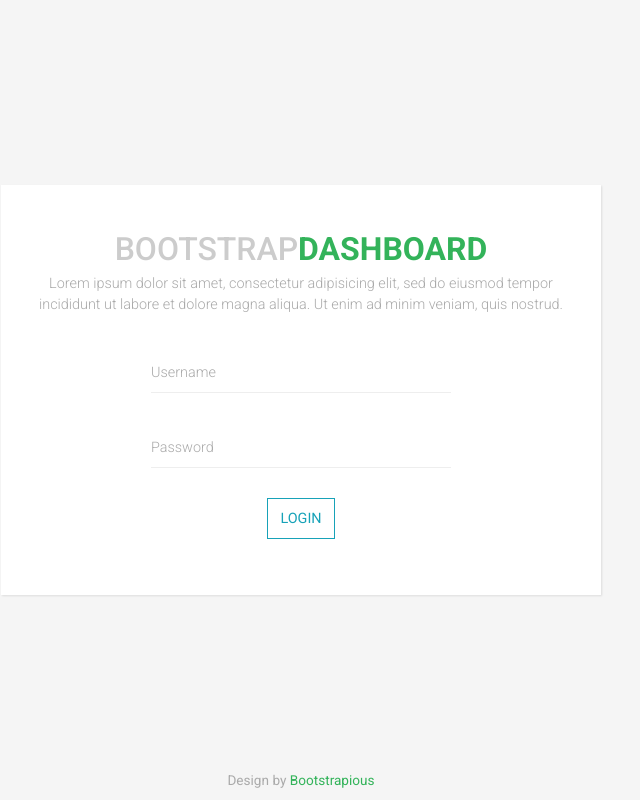
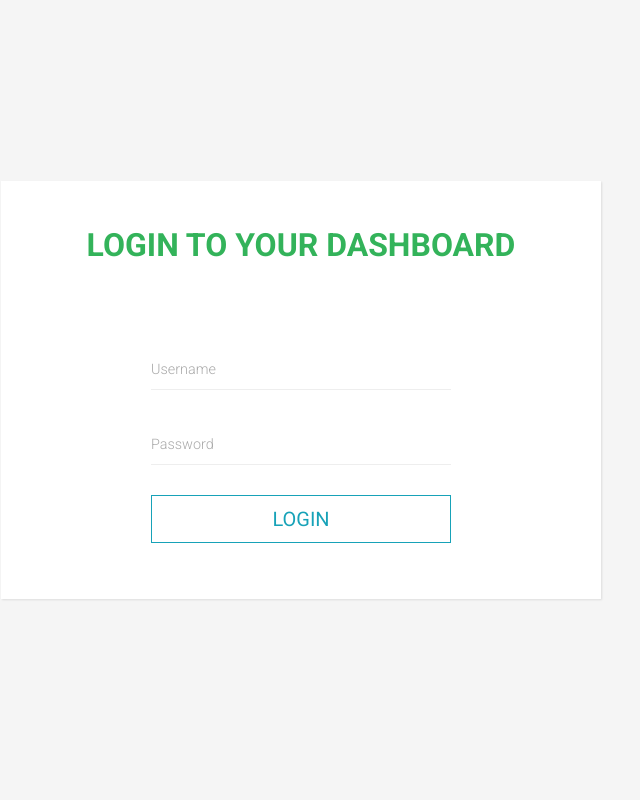
Before and after one commit to dangtuanhuy/PTPMTN, a PHP site: page /login.php in a window 1280 px wide. Shown: the whole page, without its empty margins (339-979 px from the left). Run offline with PHP 8.4, Linux system fonts and the light colour scheme.

Commit message:
Edit login page

```diff
--- a/css/custom.css
+++ b/css/custom.css
@@ -1 +1,4 @@
 /* your styles go here */
+p.hidden{
+	visibility: hidden;
+}
--- a/login.php
+++ b/login.php
@@ -56,8 +56,8 @@
           <div class="container">
             <div class="form-outer text-center d-flex align-items-center">
               <div class="form-inner">
-            <div class="logo text-uppercase"><span>Bootstrap</span><strong class="text-primary">Dashboard</strong></div>
-            <p>Lorem ipsum dolor sit amet, consectetur adipisicing elit, sed do eiusmod tempor incididunt ut labore et dolore magna aliqua. Ut enim ad minim veniam, quis nostrud.</p>
+                <div class="logo text-uppercase"><strong class="text-primary">Login to your dashboard</strong></div>
+                <p class="hidden">Lorem ipsum dolor sit amet, consectetur adipisicing elit, sed do eiusmod tempor incididunt ut labore et dolore magna aliqua. Ut enim ad minim veniam, quis nostrud.</p>
                 <form method="post" class="text-left form-validate">
                   <div class="form-group-material">
                     <input id="txtloginUsername" type="text" name="txtloginUsername" required data-msg="Please enter your username" class="input-material">
@@ -68,14 +68,9 @@
                     <label for="txtloginPassword" class="label-material">Password</label>
                   </div>
                   <div class="form-group text-center">
-              <input type="submit" value="LOGIN" name="btnLogion" class="btn btn-outline-info"/>
-                <!-- This should be submit button but I replaced it with <a> for demo purposes-->
+                    <input type="submit" value="LOGIN" name="btnLogion" class="btn btn-outline-info btn-lg btn-block"/>
                   </div>
                 </form>
-          </div>
-          <div class="copyrights text-center">
-            <p>Design by <a href="https://bootstrapious.com" class="external">Bootstrapious</a></p>
-            <!-- Please do not remove the backlink to us unless you support further theme's development at https://bootstrapious.com/donate. It is part of the license conditions. Thank you for understanding :)-->
               </div>
             </div>
           </div>
```
Lines whose indentation alone changed are shown as unchanged.
